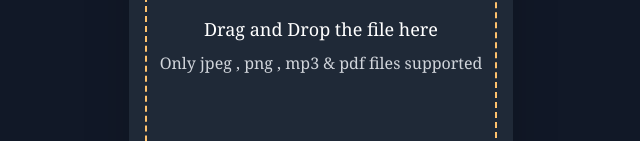
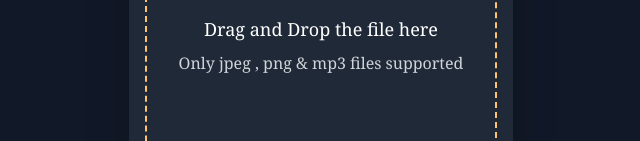
Before and after one commit to Dey-Sumit/shareFile-frontend, a Next.js app: page / in a window 1280 px wide. Shown: the part 427-568 px from the top of the page, without its empty margins (319-959 px from the left). Built offline with nearby package versions, Linux system fonts and the light colour scheme; no server answers.

Commit message:
reafctored dropzone

```diff
--- a/src/components/DropzoneComponent.tsx
+++ b/src/components/DropzoneComponent.tsx
@@ -41,7 +41,7 @@ function DropzoneComponent({ setFiles }) {
               <div>
                 <p>Drag and Drop the file here</p>
                 <p className="mt-2 text-base text-gray-300">
-                  Only jpeg , png , mp3 & pdf files supported
+                  Only jpeg , png & mp3 files supported
                 </p>
               </div>
             )}
```
